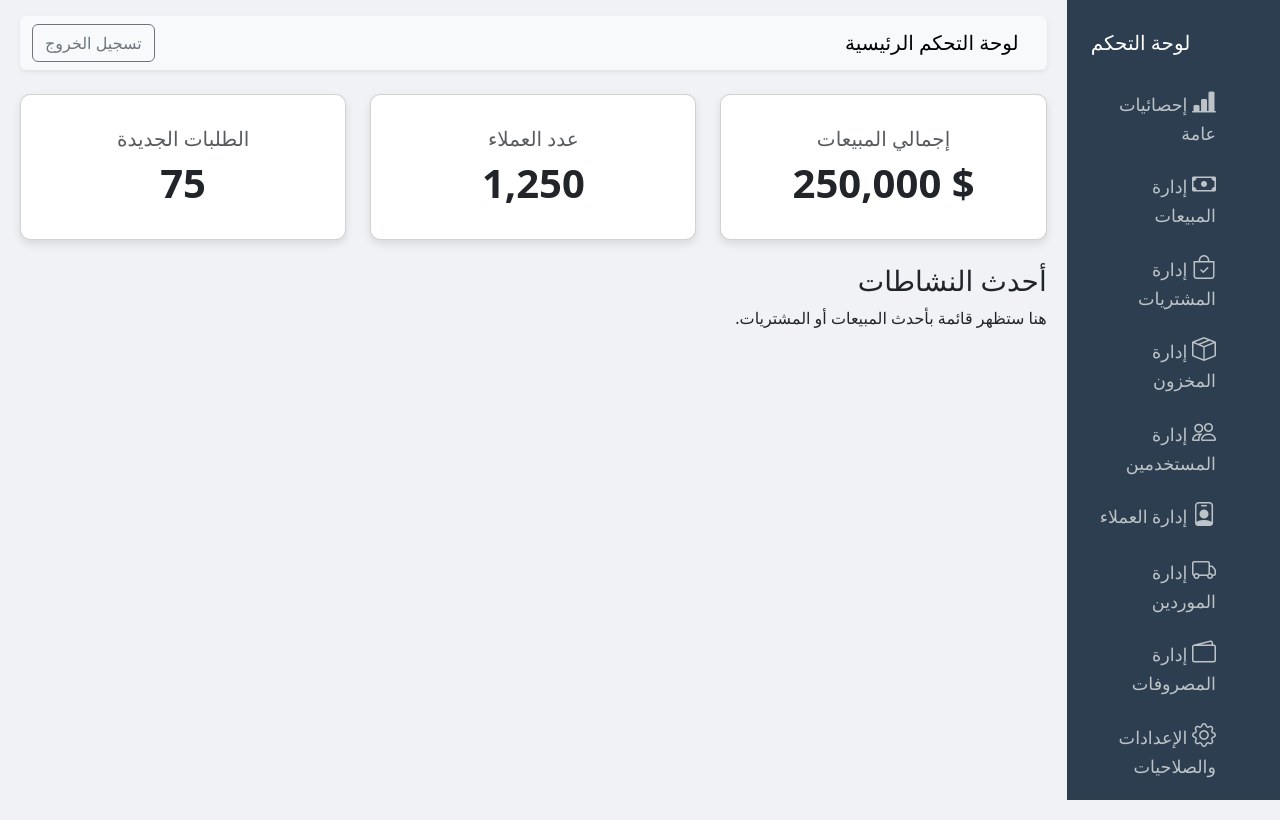
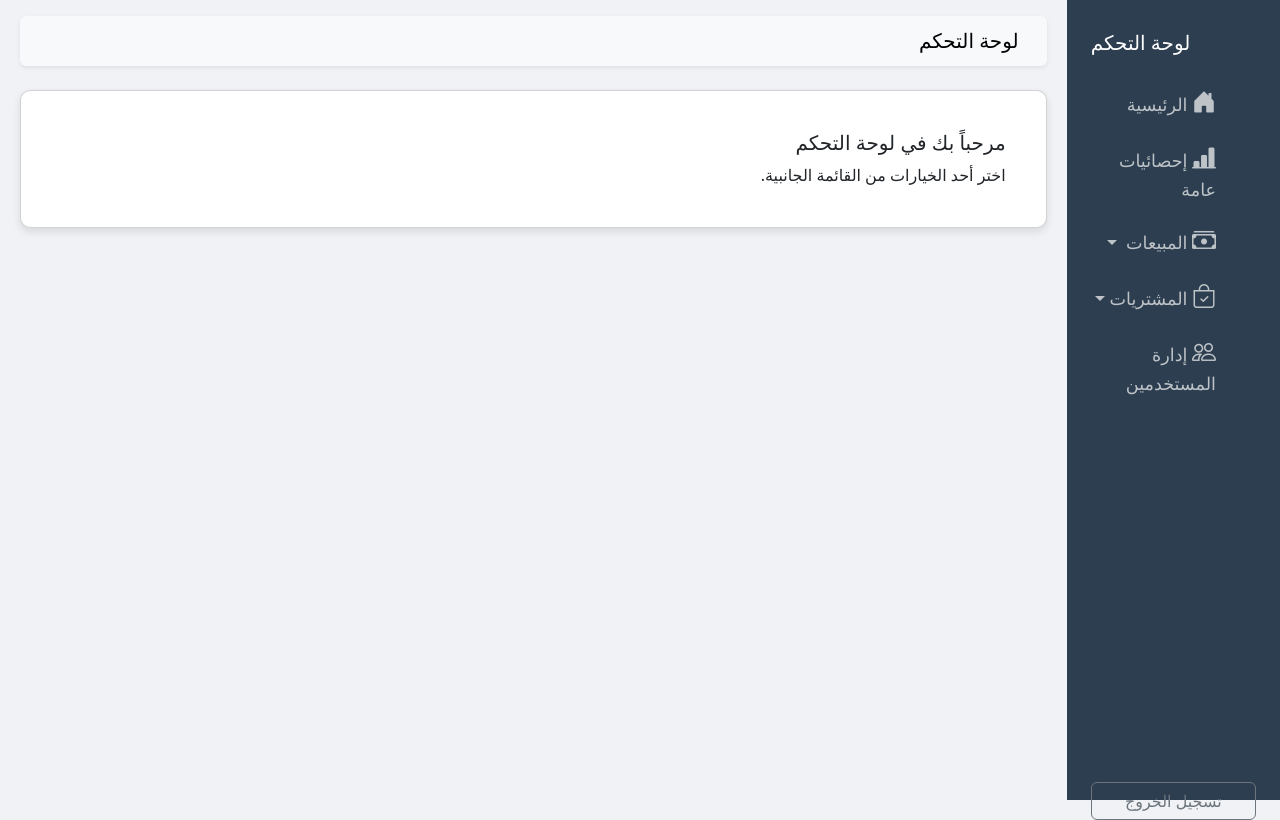
Before and after one commit to mohsen6330/golden-falcon-company, a Flask app: page /dashboard in a window 1280 px wide. Run offline with Flask 3, Linux system fonts and the light colour scheme.

Commit message:
Add collapsible sub-menus to dashboard and users pages

```diff
--- a/templates/dashboard.html
+++ b/templates/dashboard.html
@@ -9,21 +9,21 @@
     <style>
         body {
             background-color: #f0f2f5;
-            direction: rtl; /* Align content from right to left */
+            direction: rtl;
             text-align: right;
         }
         .sidebar {
             height: 100vh;
-            background-color: #2c3e50; /* Darker blue */
+            background-color: #2c3e50;
             color: white;
             padding-top: 20px;
         }
-        .sidebar .nav-link {
+        .sidebar .nav-link, .sidebar a.dropdown-toggle {
             color: #bdc3c7;
             padding: 10px 15px;
             font-size: 1.1rem;
         }
-        .sidebar .nav-link:hover {
+        .sidebar .nav-link:hover, .sidebar a.dropdown-toggle:hover {
             background-color: #34495e;
             color: white;
         }
@@ -31,6 +31,7 @@
             padding: 20px;
         }
         .card-custom {
+            background-color: white;
             border-radius: 10px;
             box-shadow: 0 4px 8px rgba(0,0,0,0.1);
         }
@@ -46,86 +47,67 @@
                     </a>
                     <ul class="nav nav-pills flex-column mb-sm-auto mb-0 align-items-center align-items-sm-start w-100" id="menu">
                         <li class="nav-item w-100">
+                            <a href="/dashboard" class="nav-link px-0 align-middle">
+                                <i class="fs-4 bi-house-door-fill"></i> <span class="ms-1 d-none d-sm-inline">الرئيسية</span>
+                            </a>
+                        </li>
+                        <li class="nav-item w-100">
                             <a href="#" class="nav-link px-0 align-middle">
                                 <i class="fs-4 bi-bar-chart-line-fill"></i> <span class="ms-1 d-none d-sm-inline">إحصائيات عامة</span>
                             </a>
                         </li>
                         <li class="nav-item w-100">
-                            <a href="#" class="nav-link px-0 align-middle">
-                                <i class="fs-4 bi-cash"></i> <span class="ms-1 d-none d-sm-inline">إدارة المبيعات</span>
+                            <a href="#salesSubmenu" data-bs-toggle="collapse" class="nav-link px-0 align-middle dropdown-toggle">
+                                <i class="fs-4 bi-cash-stack"></i> <span class="ms-1 d-none d-sm-inline">المبيعات</span>
                             </a>
+                            <ul class="collapse nav flex-column ms-1 w-100" id="salesSubmenu" data-bs-parent="#menu">
+                                <li class="w-100">
+                                    <a href="#" class="nav-link px-0"> <span class="d-none d-sm-inline">الفواتير</span></a>
+                                </li>
+                                <li class="w-100">
+                                    <a href="#" class="nav-link px-0"> <span class="d-none d-sm-inline">المنتجات</span></a>
+                                </li>
+                                <li class="w-100">
+                                    <a href="#" class="nav-link px-0"> <span class="d-none d-sm-inline">العملاء</span></a>
+                                </li>
+                            </ul>
                         </li>
                         <li class="nav-item w-100">
-                            <a href="#" class="nav-link px-0 align-middle">
-                                <i class="fs-4 bi-bag-check"></i> <span class="ms-1 d-none d-sm-inline">إدارة المشتريات</span></a>
-                        </li>
-                        <li class="nav-item w-100">
-                            <a href="#" class="nav-link px-0 align-middle">
-                                <i class="fs-4 bi-box-seam"></i> <span class="ms-1 d-none d-sm-inline">إدارة المخزون</span></a>
+                            <a href="#purchaseSubmenu" data-bs-toggle="collapse" class="nav-link px-0 align-middle dropdown-toggle">
+                                <i class="fs-4 bi-bag-check"></i> <span class="ms-1 d-none d-sm-inline">المشتريات</span></a>
+                            <ul class="collapse nav flex-column ms-1 w-100" id="purchaseSubmenu" data-bs-parent="#menu">
+                                <li class="w-100">
+                                    <a href="#" class="nav-link px-0"> <span class="d-none d-sm-inline">الفواتير</span></a>
+                                </li>
+                                <li class="w-100">
+                                    <a href="#" class="nav-link px-0"> <span class="d-none d-sm-inline">المنتجات</span></a>
+                                </li>
+                                <li class="w-100">
+                                    <a href="#" class="nav-link px-0"> <span class="d-none d-sm-inline">الموردين</span></a>
+                                </li>
+                            </ul>
                         </li>
                         <li class="nav-item w-100">
                             <a href="/users" class="nav-link px-0 align-middle">
-    <i class="fs-4 bi-people"></i> <span class="ms-1 d-sm-inline">إدارة المستخدمين</span></a>
-                        </li>
-                        <li class="nav-item w-100">
-                            <a href="#" class="nav-link px-0 align-middle">
-                                <i class="fs-4 bi-person-badge"></i> <span class="ms-1 d-none d-sm-inline">إدارة العملاء</span></a>
-                        </li>
-                        <li class="nav-item w-100">
-                            <a href="#" class="nav-link px-0 align-middle">
-                                <i class="fs-4 bi-truck"></i> <span class="ms-1 d-none d-sm-inline">إدارة الموردين</span></a>
-                        </li>
-                        <li class="nav-item w-100">
-                            <a href="#" class="nav-link px-0 align-middle">
-                                <i class="fs-4 bi-wallet2"></i> <span class="ms-1 d-none d-sm-inline">إدارة المصروفات</span></a>
-                        </li>
-                        <li class="nav-item w-100">
-                            <a href="#" class="nav-link px-0 align-middle">
-                                <i class="fs-4 bi-gear"></i> <span class="ms-1 d-none d-sm-inline">الإعدادات والصلاحيات</span></a>
+                                <i class="fs-4 bi-people"></i> <span class="ms-1 d-sm-inline">إدارة المستخدمين</span></a>
                         </li>
                     </ul>
+                    <hr>
+                    <a href="#" class="btn btn-outline-secondary w-100">تسجيل الخروج</a>
                 </div>
             </div>
             <div class="col py-3 main-content">
                 <nav class="navbar navbar-expand-lg bg-light rounded shadow-sm mb-4">
                     <div class="container-fluid">
-                        <span class="navbar-brand mb-0 h1">لوحة التحكم الرئيسية</span>
-                        <div class="d-flex">
-                            <a href="#" class="btn btn-outline-secondary me-2">تسجيل الخروج</a>
-                        </div>
+                        <span class="navbar-brand mb-0 h1">لوحة التحكم</span>
                     </div>
                 </nav>
 
-                <div class="row g-4">
-                    <div class="col-md-4">
-                        <div class="card card-custom p-3 text-center">
-                            <div class="card-body">
-                                <h5 class="card-title text-muted">إجمالي المبيعات</h5>
-                                <h1 class="card-text fw-bold">$ 250,000</h1>
-                            </div>
-                        </div>
+                <div class="card card-custom p-4">
+                    <div class="card-body">
+                        <h5 class="card-title">مرحباً بك في لوحة التحكم</h5>
+                        <p class="card-text">اختر أحد الخيارات من القائمة الجانبية.</p>
                     </div>
-                    <div class="col-md-4">
-                        <div class="card card-custom p-3 text-center">
-                            <div class="card-body">
-                                <h5 class="card-title text-muted">عدد العملاء</h5>
-                                <h1 class="card-text fw-bold">1,250</h1>
-                            </div>
-                        </div>
-                    </div>
-                    <div class="col-md-4">
-                        <div class="card card-custom p-3 text-center">
-                            <div class="card-body">
-                                <h5 class="card-title text-muted">الطلبات الجديدة</h5>
-                                <h1 class="card-text fw-bold">75</h1>
-                            </div>
-                        </div>
-                    </div>
-                </div>
-
-                <div class="mt-4">
-                    <h3>أحدث النشاطات</h3>
-                    <p>هنا ستظهر قائمة بأحدث المبيعات أو المشتريات.</p>
                 </div>
             </div>
         </div>
```
Also changed, not shown: templates/users.html (+35 -26 lines).
